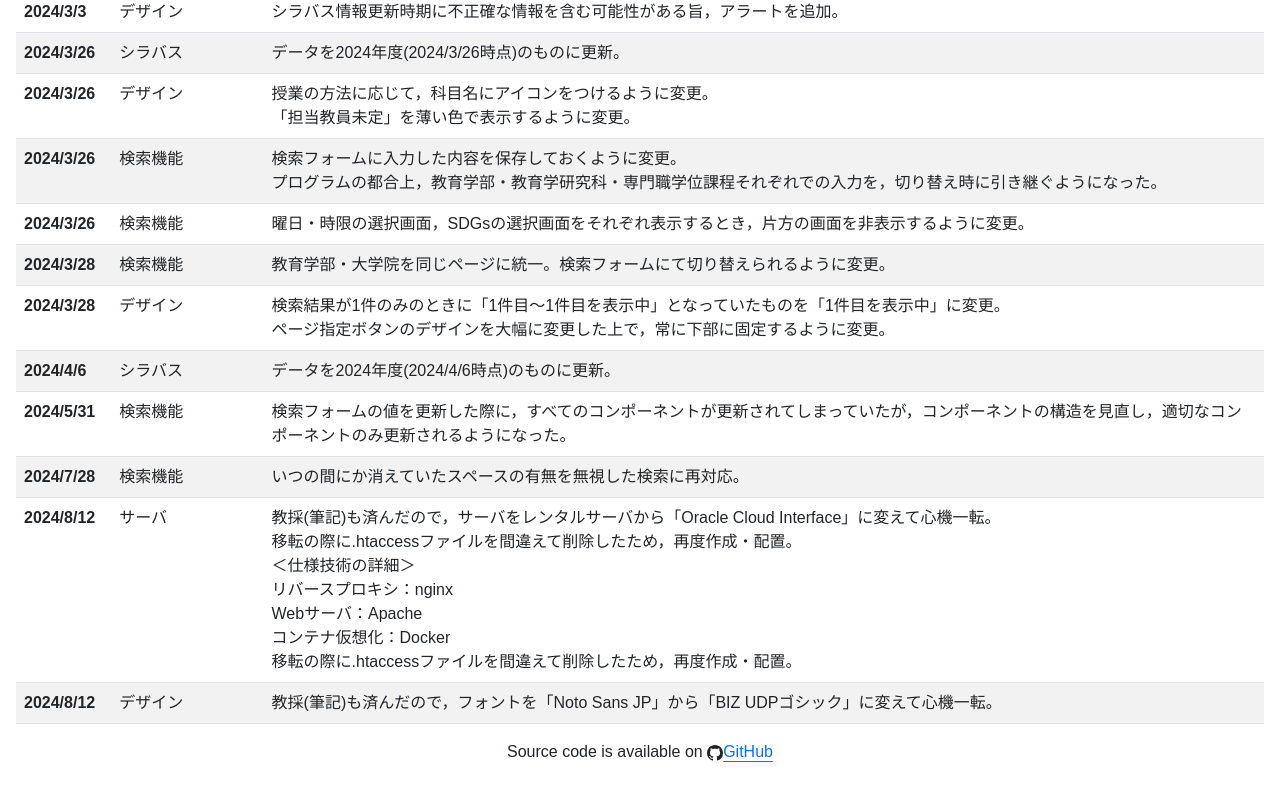
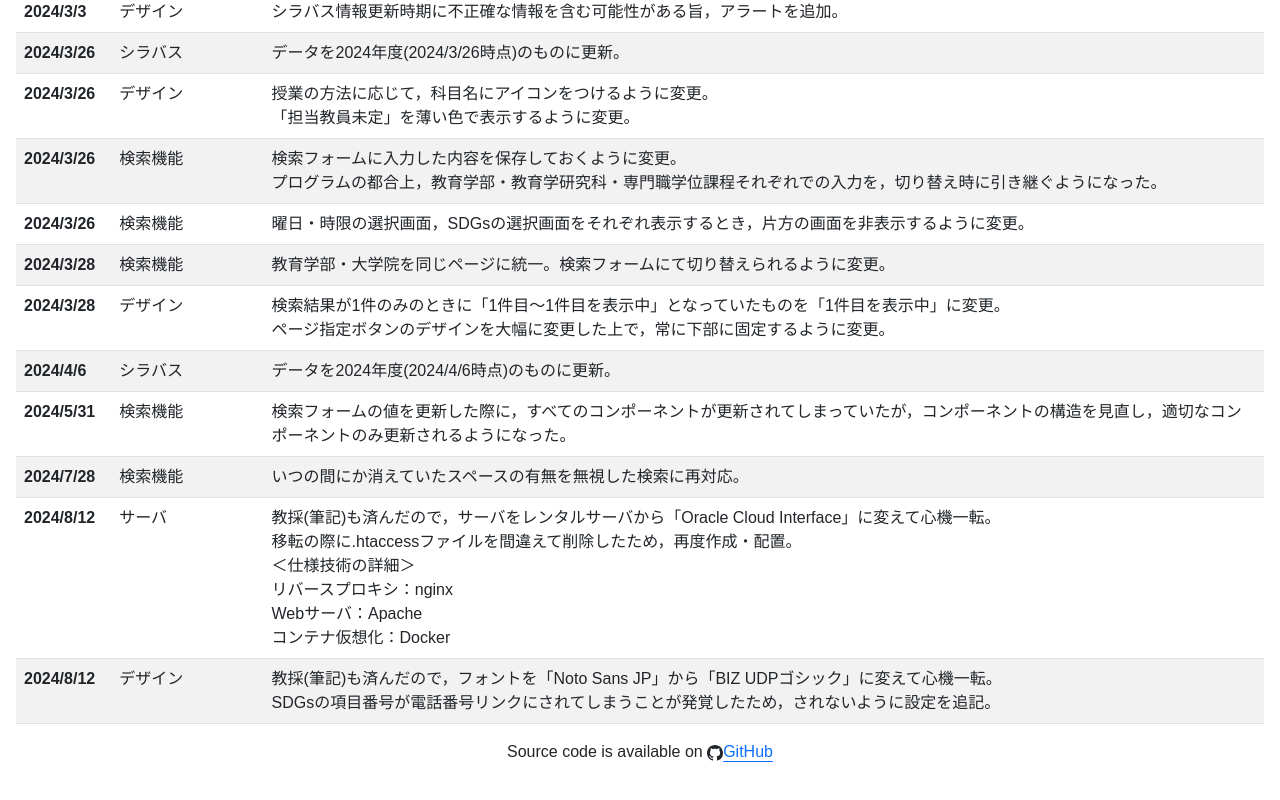
Before and after one commit to nisylvania/nuess-react, a React (Create React App) app: page /change_log in a window 1280 px wide. Shown: the part 2099-2899 px from the top of the page. Built offline with nearby package versions, Linux system fonts and the light colour scheme; a web font is replaced by a local one.

Commit message:
update: 電話番号無効

```diff
--- a/public/index.html
+++ b/public/index.html
@@ -5,6 +5,7 @@
     <meta charset="utf-8" />
     <meta name="viewport" content="width=device-width, initial-scale=1" />
     <meta name="theme-color" content="#000000" />
+    <meta name="format-detection" content="telephone=no">
     <link rel="manifest" href="%PUBLIC_URL%/manifest.json" />
     <title>NUESS</title>
     <meta name="description" content="奈良教育大学の検索できるシラバスです">
--- a/src/pages/log.js
+++ b/src/pages/log.js
@@ -283,14 +283,14 @@ function log() {
             ＜仕様技術の詳細＞<br />
             リバースプロキシ：nginx<br />
             Webサーバ：Apache<br />
-            コンテナ仮想化：Docker<br />
-            移転の際に.htaccessファイルを間違えて削除したため，再度作成・配置。
+            コンテナ仮想化：Docker
             </td>
           </tr>
           <tr>
             <th scope="row">2024/8/12</th>
             <td>デザイン</td>
-            <td>教採(筆記)も済んだので，フォントを「Noto Sans JP」から「BIZ UDPゴシック」に変えて心機一転。
+            <td>教採(筆記)も済んだので，フォントを「Noto Sans JP」から「BIZ UDPゴシック」に変えて心機一転。<br />
+            SDGsの項目番号が電話番号リンクにされてしまうことが発覚したため，されないように設定を追記。
             </td>
           </tr>
         </tbody>
```
Also changed, not shown: 1 other file (tests, documents, lock files or other folders).
